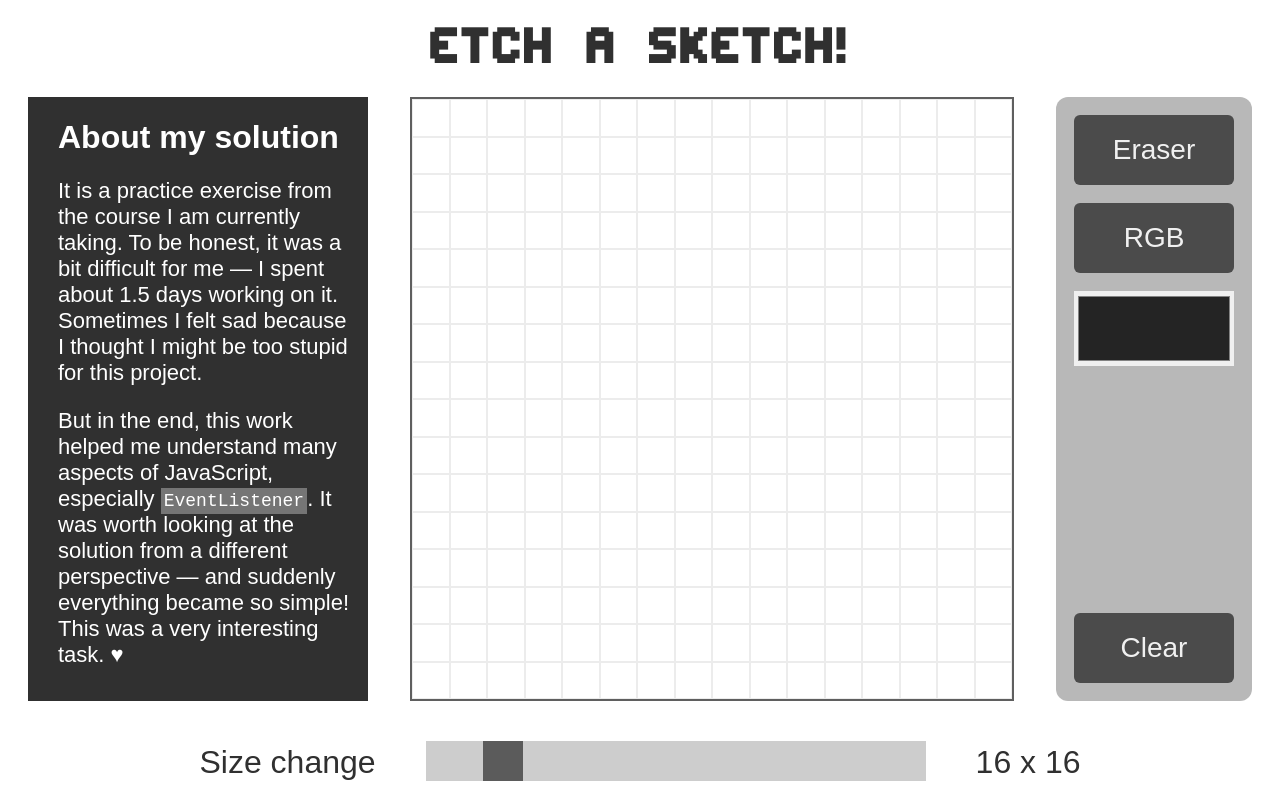
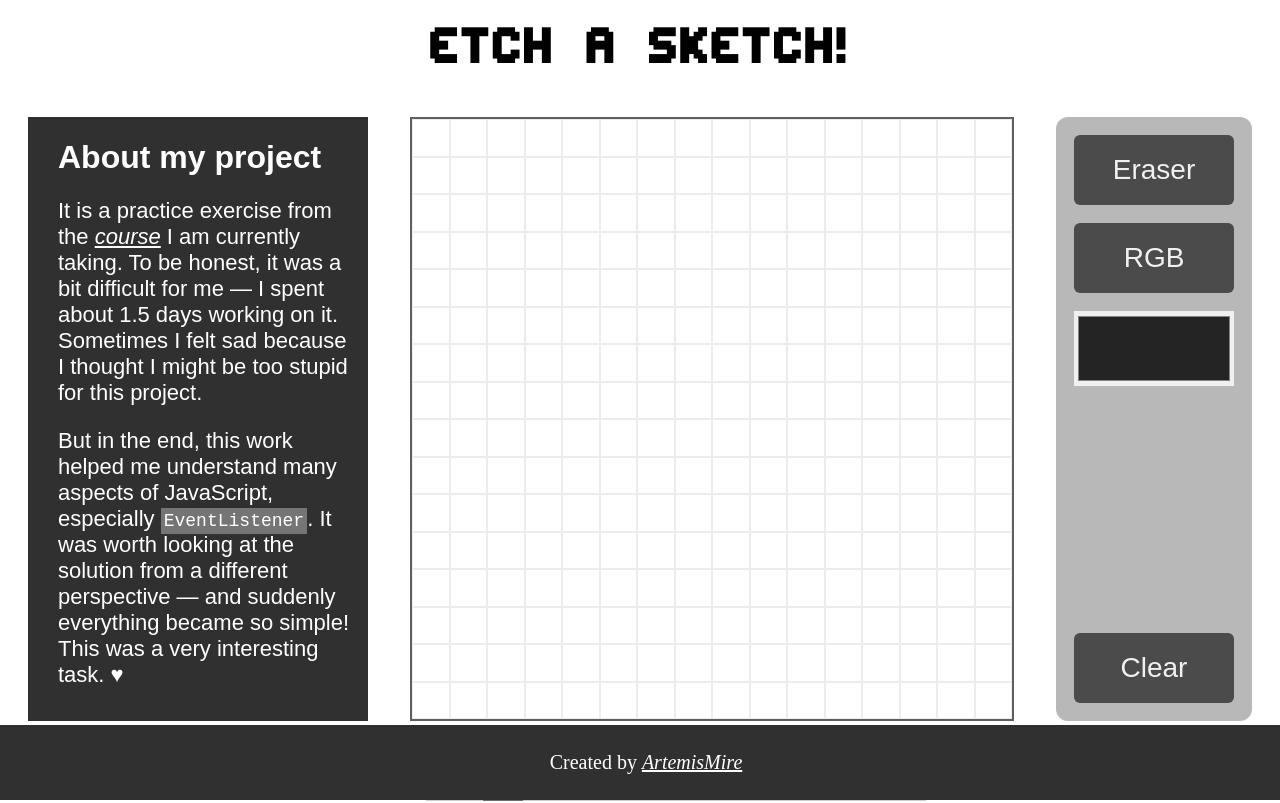
Before and after one commit to ArtemisMire/My-Etch-A-Sketch, a plain HTML site: page index.html in a window 1280 px wide. Drawn offline with Linux system fonts and the light colour scheme.

Commit message:
Add footer

```diff
--- a/index.html
+++ b/index.html
@@ -8,11 +8,12 @@
     <title>Etch A Sketch! ♥</title>
 </head>
 <body>
-    <div id="header">Etch A Sketch!</div>
+    <header>Etch A Sketch!</header>
+    <main>
         <div id="content">
             <blockquote id="someContent" translate="yes">
-            <p><strong class="title">About my solution</strong></p>
-            <p>It is a practice exercise from the course I am currently taking. To be honest, it was a bit difficult for me — I spent about 1.5 days working on it. Sometimes I felt sad because I thought I might be too stupid for this project.</p>
+                <p><strong class="title">About my project</strong></p>
+                <p>It is a practice exercise from the <a href="https://www.theodinproject.com/lessons/foundations-etch-a-sketch">course</a> I am currently taking. To be honest, it was a bit difficult for me — I spent about 1.5 days working on it. Sometimes I felt sad because I thought I might be too stupid for this project.</p>
                 <p>But in the end, this work helped me understand many aspects of JavaScript, especially <code>EventListener</code>. It was worth looking at the solution from a different perspective — and suddenly everything became so simple! This was a very interesting task. <span class="heart" aria-hidden="true">♥</span></p>
             </blockquote>
             <div id="cont">
@@ -31,5 +32,9 @@
             <input type="range" min="4" max="100" value="16" id="gridSize">
             <div id="currentSize" class="sizeText">16 x 16</div>
         </div>
+    </main>
+    <footer>
+        <p>Created by <a id='author' href="https://github.com/ArtemisMire">ArtemisMire</a></p>
+    </footer>
 </body>
 </html>
--- a/styles.css
+++ b/styles.css
@@ -4,20 +4,36 @@
 }
 body {
     margin: 0px;
-    color: rgb(48, 48, 48)
+    display: flex;
+    flex-direction: column;
+    justify-content: space-between;
+    overflow-y: hidden;
+    overflow-x: hidden;
 }
-#header {
+header {
     font-family:  'Undo';
     font-size: 62px;
     padding-top: 18px;
     text-align: center;
 }
+main {
+    flex: 1;
+    font-family: sans-serif;
+    margin-top: 20px;
+}
+
+
 
 #content {
     display: flex;
     justify-content: center;
     padding: 24px 0;
     gap: 42px;
+}
+a {
+    font-style: italic;
+    color:#ffffff;
+
 }
 code {
     background-color: #757575;
@@ -28,14 +44,12 @@ code {
 #someContent {
     max-width: 340px;
     font-size: 22px;
-    font-family: sans-serif;
     margin: 0px;
     box-sizing: border-box;
     padding-left: 30px;
     padding-right: 18px;
-    color: rgb(255, 255, 255);
+    color: #ffffff;
     background-color:rgb(48, 48, 48);
-
 }
 .title {
     font-size: 32px;
@@ -88,6 +102,7 @@ button {
     border: none;
     opacity: 80%;
     transition: 0.2s;
+    cursor: pointer;
 }
 button:hover {
     opacity: 1;
@@ -98,7 +113,7 @@ button:active {
 #pallete {
     width: 160px;
     height: 75px;
-    background-color: white;
+    background-color: #ffffff;
     border: none;
     cursor: pointer;
     opacity: 80%;
@@ -119,7 +134,6 @@ button:active {
     margin-top: 16px;
 }
 .sizeText {
-    font-family: sans-serif;
     font-size: 32px;
     align-items: center;
 }
@@ -141,7 +155,7 @@ button:active {
     -webkit-appearance: none;
     width: 40px;
     height: 40px;
-    background-color: #161616;
+    background-color: rgb(48, 48, 48);
     cursor: pointer;
 }
 #gridSize::-moz-range-thumb {
@@ -150,3 +164,15 @@ button:active {
     background-color: #04AA6D;
     cursor: pointer;
 }
+
+
+footer {
+    background-color: rgb(48, 48, 48);
+    text-align: center;
+    font-size: 20px;
+    color:#ffffff;
+    position:absolute;
+    bottom: 0;
+    width: 100%;
+    padding: 6px;
+}
```
Lines whose indentation alone changed are shown as unchanged.
